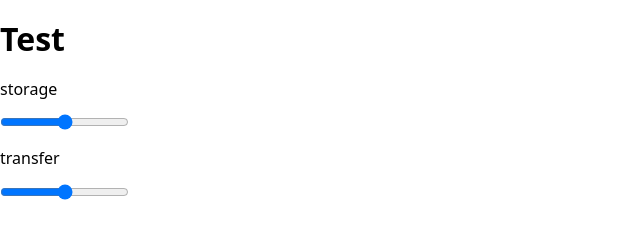
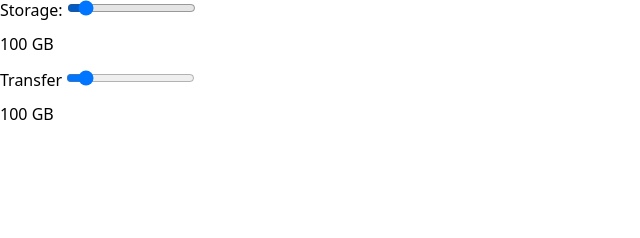
Before and after one commit to Veronikanos/price-calculator, a website built with Parcel: page src/index.html in a window 1280 px wide. Shown: the whole page, without its empty margins (0-640 px from the left). Built offline with nearby package versions, Linux system fonts and the light colour scheme.

Commit message:
feat: get values from inputs and show to user

```diff
--- a/src/index.js
+++ b/src/index.js
@@ -0,0 +1,15 @@
+const storageInput = document.querySelector('#storage');
+const storage = document.querySelector('#storageValue');
+const transferInput = document.querySelector('#transfer');
+const transfer = document.querySelector('#transferValue');
+
+const handleRangeInput = () => {
+  storage.innerText = storageInput.value;
+};
+
+const handleTransferInput = () => {
+  transfer.innerText = transferInput.value;
+};
+
+storageInput.addEventListener('input', handleRangeInput);
+transferInput.addEventListener('input', handleTransferInput);
--- a/src/partials/main.html
+++ b/src/partials/main.html
@@ -1,13 +1,11 @@
-<h1>Test</h1>
 <section>
-  <div class="container">
-    <label for="">
-      <p>storage</p>
-      <input type="range" name="storage" id="" min="0" max="1000"
-    /></label>
-    <label for="">
-      <p>transfer</p>
-      <input type="range" name="transfer" id="" min="0" max="1000"
-    /></label>
-  </div>
+  <label for="storage">Storage: </label>
+  <input id="storage" type="range" step="1" min="0" max="1000" value="100" />
+  <!-- <output >0</output> -->
+  <p><span id="storageValue">100 </span> GB</p>
+
+  <label for="transfer">Transfer</label>
+  <input id="transfer" type="range" step="1" min="0" max="1000" value="100" />
+  <p><span id="transferValue">100 </span> GB</p>
+  <!-- <output id="transferValue">0</output> -->
 </section>
```
